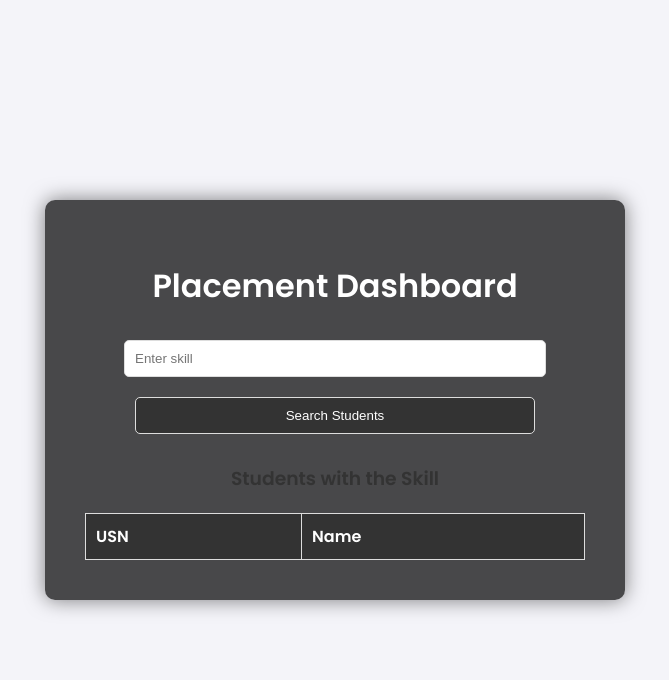
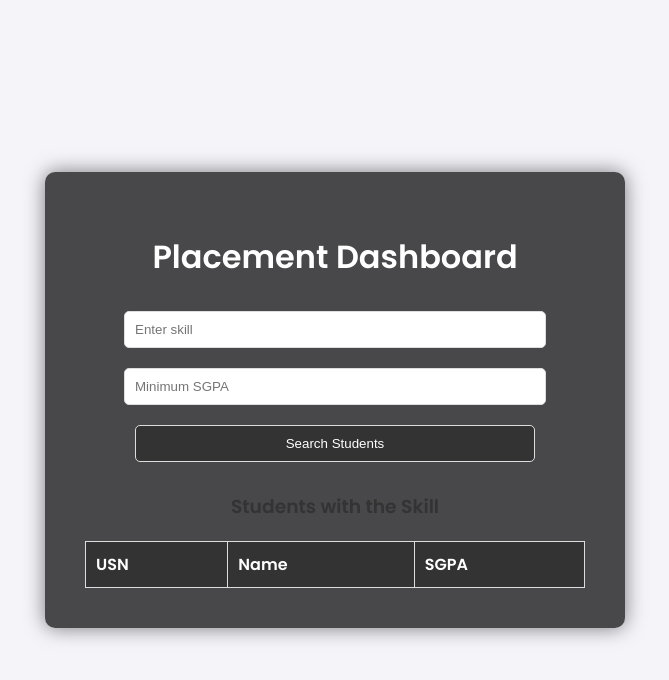
Before and after one commit to KarthikeyanJ04/AcadMaster, a Flask app: page /placement-faculty-dashboard in a window 1280 px wide. Shown: the top 680 px of the page, without its empty margins (305-974 px from the left). Run offline with Flask 3, Linux system fonts and the light colour scheme; the visitor is signed in with stand-in values (Sample User, id 1); lists and menus that the app fills with data are empty; some libraries are stand-ins or nearby versions.

Commit message:
Multiple changes

```diff
--- a/app.py
+++ b/app.py
@@ -811,40 +811,63 @@ def save_skills(usn):
 
 @app.route('/students-with-skill', methods=['POST'])
 def students_with_skill():
-    data = request.json
+    # Get skill and minimum SGPA from the frontend
+    data = request.get_json()
     skill = data.get('skill')
+    min_sgpa = data.get('min_sgpa')
 
-    if not skill:
-        return jsonify({"message": "No skill provided"}), 400
+    # Establish a connection to the database
+    db = MySQLdb.connect(host="localhost", user="root", passwd="jaikarthik", db="user_data")
+    cursor = db.cursor()
 
-    try:
-        db = MySQLdb.connect(host="localhost", user="root", passwd="jaikarthik", db="user_data")
-        cursor = db.cursor()
+    # Query to get students who have the skill and meet the minimum SGPA
+    query = """
+        SELECT s.usn, s.student_name, s.sgpa
+        FROM students_sgpa s
+        JOIN skills ss ON s.usn = ss.usn
+        JOIN skills sk ON ss.skill_id = sk.id
+        WHERE sk.name = %s AND s.sgpa >= %s
+    """
+    cursor.execute(query, (skill, min_sgpa))
+    result = cursor.fetchall()
 
-        # Debugging: Check if skill exists in the database first
-        print(f"Searching for skill: {skill}")
+    # Close the cursor and connection
+    cursor.close()
+    db.close()
 
-        # Query to fetch students by skill from the `skills` column with comma-separated values
-        cursor.execute("""
-            SELECT s.student_name, s.usn
-            FROM students_sgpa s
-            JOIN skills sk ON s.usn = sk.usn
-            WHERE sk.skills LIKE %s
-        """, (f"%{skill}%",))
+    # Prepare the students list for the response
+    students = [{"usn": row[0], "name": row[1], "sgpa": row[2]} for row in result]
 
-        students = cursor.fetchall()
-        db.close()
+    # Return the students as a JSON response
+    return jsonify({"students": students})
 
-        # Debugging: Check the result
-        print(f"Students found: {students}")
 
-        if students:
-            return jsonify({"students": students})
-        else:
-            return jsonify({"message": "No student found with this skill"}), 404
 
-    except MySQLdb.MySQLError as e:
-        return jsonify({"message": f"Database error: {str(e)}"}), 500
+@app.route('/student-details/<usn>', methods=['GET'])
+def student_details(usn):
+    cursor = db.cursor()
+
+    # Query to retrieve student name, SGPA and skills from the corresponding tables
+    query = """
+        SELECT ss.student_name, ss.sgpa, sk.skill_name
+        FROM students_sgpa ss
+        LEFT JOIN student_skills sk ON ss.usn = sk.usn
+        WHERE ss.usn = %s
+    """
+    cursor.execute(query, (usn,))
+    result = cursor.fetchall()
+
+    if result:
+        # Parse the results
+        student_name = result[0][0]
+        sgpa = result[0][1]
+        skills = [row[2] for row in result if row[2]]  # Only include non-null skills
+
+        return jsonify({"name": student_name, "sgpa": sgpa, "skills": skills})
+    else:
+        return jsonify({"error": "Student not found"}), 404
+
+
 
 
 @app.route('/get-skills/<student_usn>', methods=['GET'])
@@ -870,28 +893,11 @@ def get_skills(student_usn):
         return jsonify({"message": f"Database error: {str(e)}"}), 500
 
 
-@app.route('/student-details/<usn>', methods=['GET'])
-def get_student_skills(usn):
-    try:
-        # Connect to the database
-        db = MySQLdb.connect(host="localhost", user="root", passwd="jaikarthik", db="user_data")
-        cursor = db.cursor()
 
-        # Query to fetch skills for the student
-        cursor.execute("SELECT skills FROM skills WHERE usn = %s", (usn,))
-        result = cursor.fetchone()
 
-        db.close()
 
-        if result:
-            skills = result[0].split(', ')  # Assuming skills are stored as a comma-separated string
-            return jsonify({"skills": skills})
-        else:
-            return jsonify({"skills": []})
 
-    except MySQLdb.MySQLError as e:
-        print(f"Error fetching skills for {usn}: {str(e)}")
-        return jsonify({"message": f"Error fetching skills for {usn}: {str(e)}"}), 500
+
 
 
 
--- a/templates/placement_dashboard.html
+++ b/templates/placement_dashboard.html
@@ -69,6 +69,7 @@
 
         <form id="skillsForm">
             <input type="text" id="skillsInput" placeholder="Enter skill" required>
+            <input type="number" id="minSgpaInput" placeholder="Minimum SGPA" step="0.01">
             <button type="submit">Search Students</button>
         </form>
 
@@ -79,6 +80,7 @@
                     <tr>
                         <th>USN</th>
                         <th>Name</th>
+                        <th>SGPA</th>
                     </tr>
                 </thead>
                 <tbody id="students-body">
@@ -111,8 +113,9 @@
             document.getElementById('skillsForm').addEventListener('submit', function (event) {
                 event.preventDefault();
 
-                // Get the skill entered by the user
+                // Get the skill and minimum SGPA entered by the user
                 const skill = document.getElementById('skillsInput').value;
+                const minSgpa = parseFloat(document.getElementById('minSgpaInput').value) || 0;
 
                 // Make a POST request to fetch students with the given skill
                 fetch('/students-with-skill', {
@@ -128,10 +131,15 @@
                     studentsBody.innerHTML = ''; // Clear previous results
 
                     if (data.students && data.students.length > 0) {
-                        data.students.forEach(student => {
+                        // Filter students by SGPA and sort in descending order
+                        const filteredStudents = data.students
+                            .filter(student => student.sgpa >= minSgpa)
+                            .sort((a, b) => b.sgpa - a.sgpa);
+
+                        filteredStudents.forEach(student => {
                             const row = document.createElement('tr');
-                            const studentLink = `<a href="#" class="student-link" data-usn="${student[0]}" style="color: inherit; text-decoration: none;">${student[1]}</a>`;
-                            row.innerHTML = `<td>${student[0]}</td><td>${studentLink}</td>`;
+                            const studentLink = `<a href="#" class="student-link" data-usn="${student.usn}" style="color: inherit; text-decoration: none;">${student.name}</a>`;
+                            row.innerHTML = `<td>${student.usn}</td><td>${studentLink}</td><td>${student.sgpa}</td>`;
                             studentsBody.appendChild(row);
                         });
 
@@ -159,22 +167,22 @@
                 .then(data => {
                     const skillsContainer = document.getElementById('skills-container');
                     const skillsTableBody = document.getElementById('skillsTableBody');
-                    skillsTableBody.innerHTML = '';
+                    skillsTableBody.innerHTML = '';  // Clear any previous content
 
                     if (data.skills && data.skills.length > 0) {
                         data.skills.forEach(skill => {
                             const row = document.createElement('tr');
-                            row.innerHTML = `<td>${skill}</td>`;
+                            row.innerHTML = `<td>${skill}</td>`;  // Display each skill in a new row
                             skillsTableBody.appendChild(row);
                         });
-                        document.getElementById('student-name').innerText = usn;
-                        skillsContainer.style.display = 'block';
+                        document.getElementById('student-name').innerText = usn;  // You can also show the student's name here if needed
+                        skillsContainer.style.display = 'block';  // Make the skills container visible
                     } else {
                         alert('No skills found for this student.');
                     }
                 })
                 .catch(error => {
-                    console.error('Error:', error);
+                    console.error('Error:', error);  // Log any errors
                 });
         }
     </script>
```
